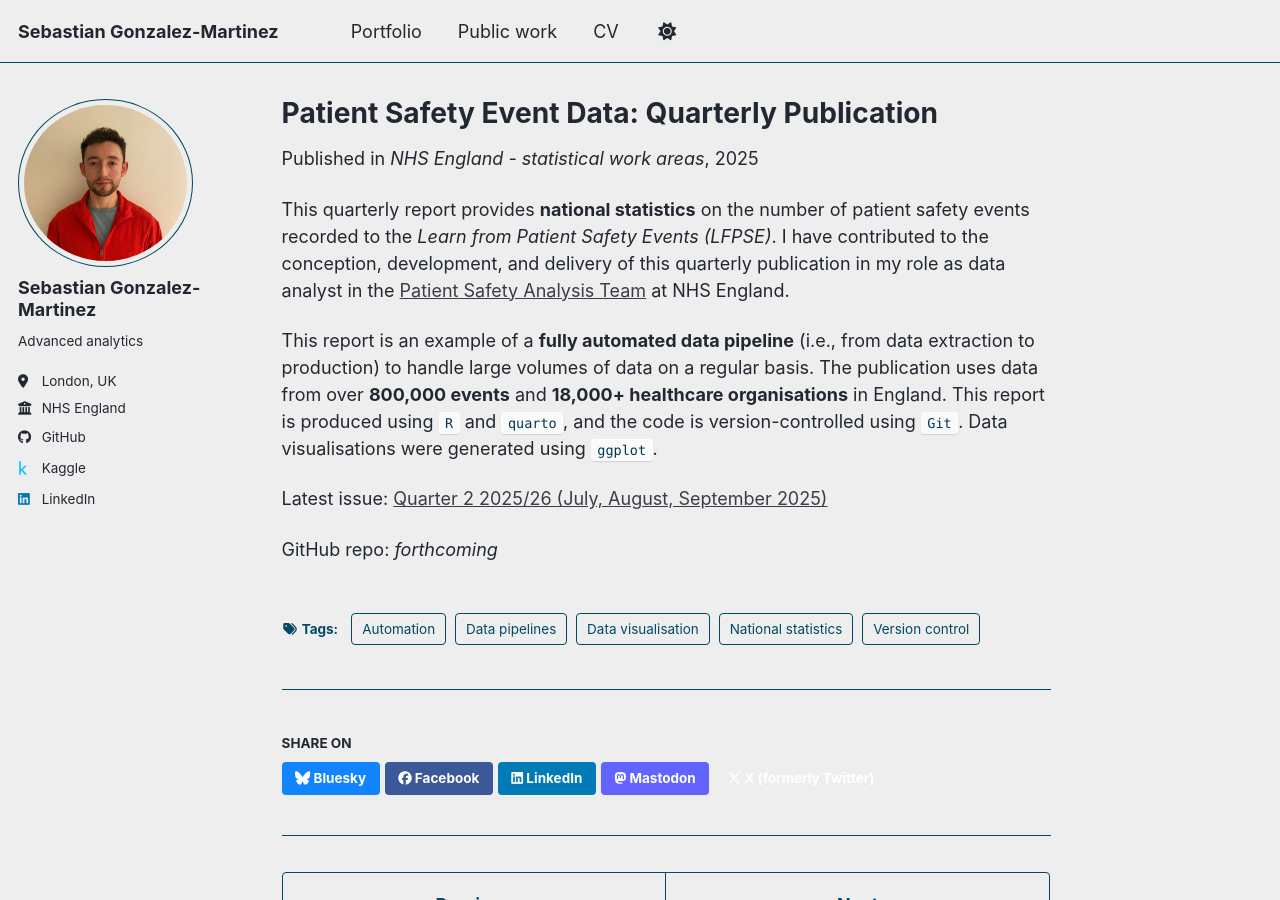
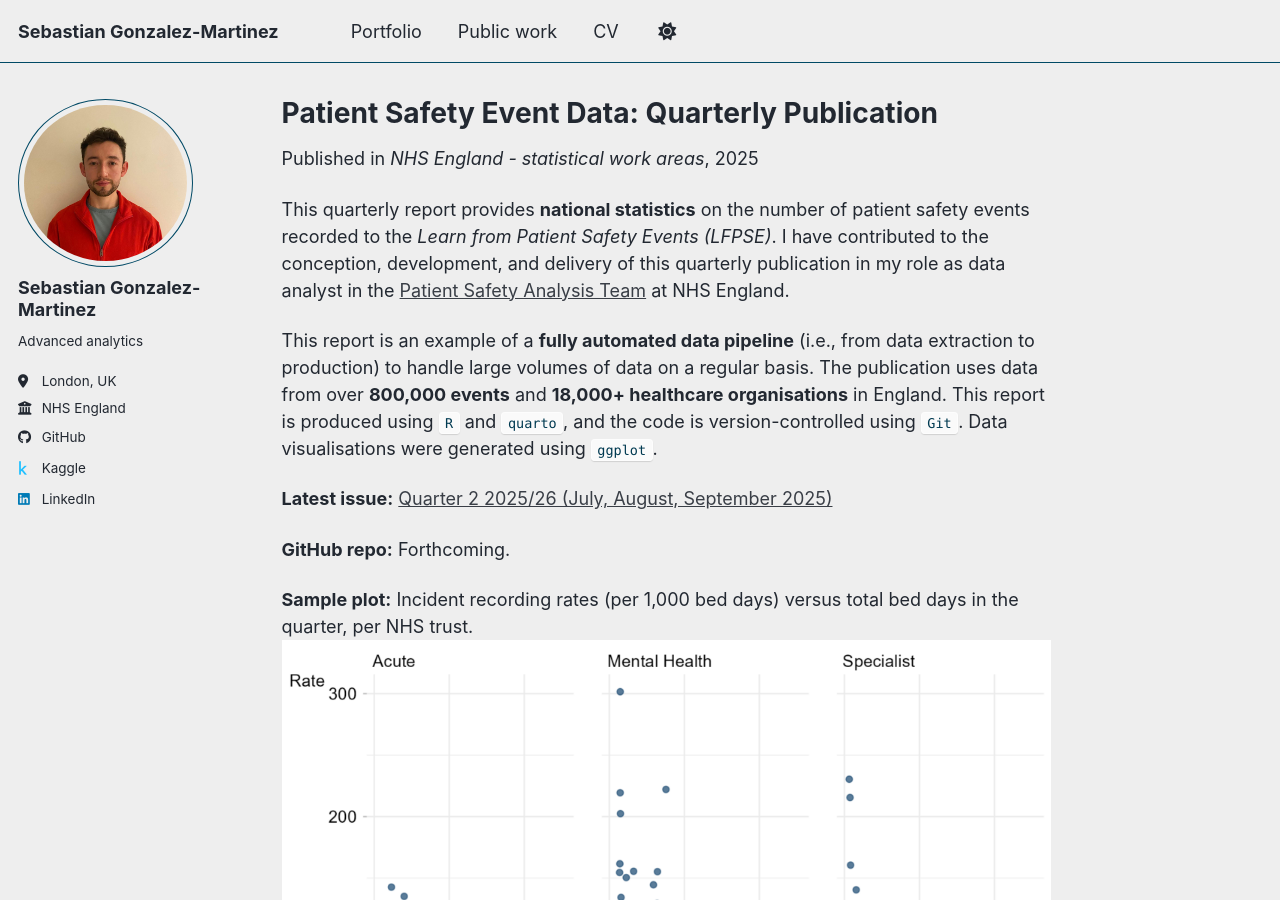
Before and after one commit to znogbes/sebastian-gonzalez-portfolio, a Jekyll site: the page built from _publications/2025-02-11-event-stats-quarterly.md, in a window 1280 px wide and 900 px high. Built offline with Jekyll 4.4.1, drawn with Linux system fonts in a browser that asks for light colours; a script bundle is joined from its source files by our own code; library files that are not in the unit come from our copies.

Commit message:
Added sample plots to publications

```diff
--- a/_publications/2025-02-11-event-stats-quarterly.md
+++ b/_publications/2025-02-11-event-stats-quarterly.md
@@ -20,6 +20,9 @@ This quarterly report provides **national statistics** on the number of patient
 
 This report is an example of a **fully automated data pipeline** (i.e., from data extraction to production) to handle large volumes of data on a regular basis. The publication uses data from over **800,000 events** and **18,000+ healthcare organisations** in England. This report is produced using `R` and `quarto`, and the code is version-controlled using `Git`. Data visualisations were generated using `ggplot`.
 
-Latest issue: [Quarter 2 2025/26 (July, August, September 2025)](https://www.england.nhs.uk/statistics/statistical-work-areas/patient-safety-data/2025-26/quarter-2-2025-26-july-august-september-2025/)
+**Latest issue:** [Quarter 2 2025/26 (July, August, September 2025)](https://www.england.nhs.uk/statistics/statistical-work-areas/patient-safety-data/2025-26/quarter-2-2025-26-july-august-september-2025/)
 
-GitHub repo: *forthcoming*
+**GitHub repo:** Forthcoming.
+
+**Sample plot:** Incident recording rates (per 1,000 bed days) versus total bed days in the quarter, per NHS trust.
+![png](/images/patient_safety_incidents_2025_26_Q2_figure_4-1024x625.png)
```
Also changed, not shown: _publications/2026-01-30-nrls-to-lfpse-transition-report.md (+5 -2 lines), images/nrls_lfpse_monthly_reporting_plot.png (added), images/patient_safety_incidents_2025_26_Q2_figure_4-1024x625.png (added).
